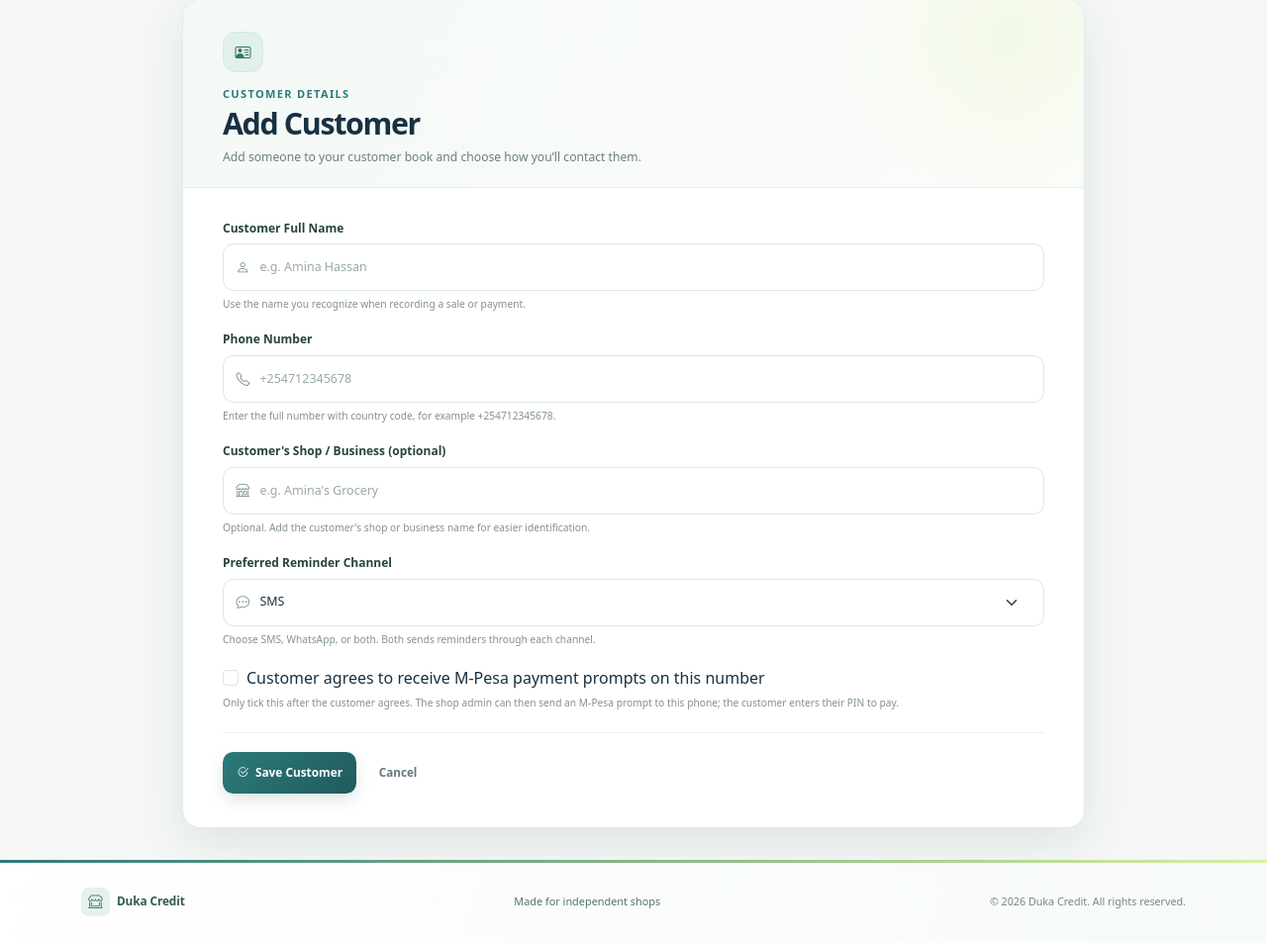
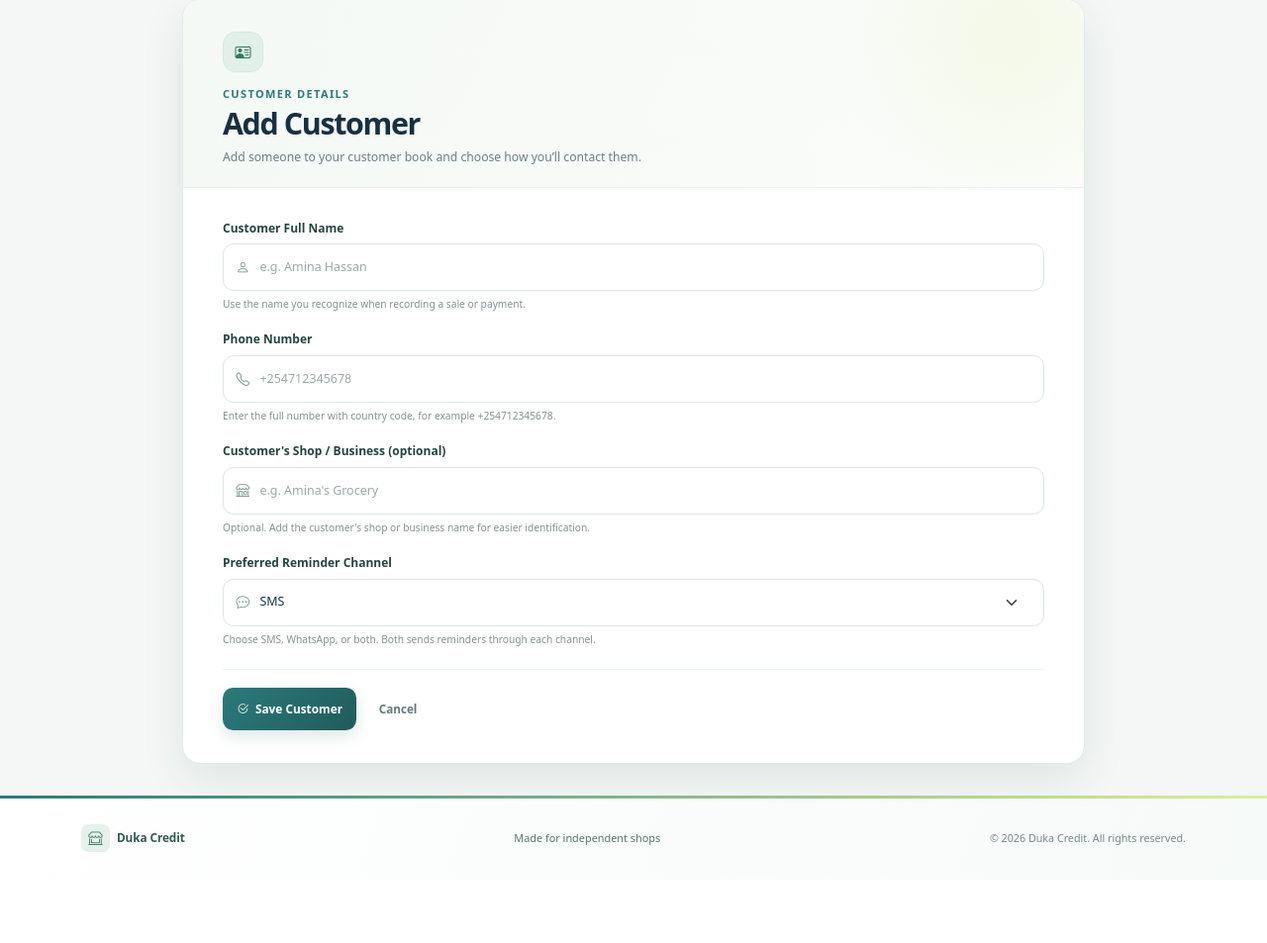
Before and after one commit to VinWonder/CreditManagementSystem, a Flask app: page /customers/new in a window 1280 px wide; the page is wider, and only the part inside the window is pictured. Shown: the part 135-1088 px from the top of that part at 99% size. After the commit the page ends 996 px from the top of that part, so only its background shows below. Run offline with Flask 3, Linux system fonts and the light colour scheme; the visitor is signed in with stand-in values (Sample User, id 1); data that the repository does not hold is empty; some libraries are stand-ins or nearby versions.

Commit message:
Remove the M-Pesa prompt consent tick box from customer details
Sending a prompt is now a payment method chosen when logging a payment.

Co-Authored-By: Claude Opus 5.5 <noreply@anthropic.com>

```diff
--- a/app/__init__.py
+++ b/app/__init__.py
@@ -187,10 +187,7 @@ def _upgrade_local_auth_schema():
                         text(f"ALTER TABLE payments ADD COLUMN {name} {definition}")
                     )
         local_table_additions = {
-            "customers": {
-                "shop_name": "VARCHAR(100)",
-                "accepts_stk_prompts": "BOOLEAN NOT NULL DEFAULT 0",
-            },
+            "customers": {"shop_name": "VARCHAR(100)"},
             "message_dispatch_log": {"failure_reason": "VARCHAR(500)"},
         }
         for table_name, table_additions in local_table_additions.items():
--- a/app/customers/forms.py
+++ b/app/customers/forms.py
@@ -1,5 +1,5 @@
 from flask_wtf import FlaskForm
-from wtforms import BooleanField, StringField, SelectField, SubmitField
+from wtforms import StringField, SelectField, SubmitField
 from wtforms.validators import DataRequired, Length, Optional, Regexp
 
 
@@ -21,7 +21,4 @@ class CustomerForm(FlaskForm):
         choices=[("sms", "SMS"), ("whatsapp", "WhatsApp"), ("both", "SMS + WhatsApp")],
         default="sms",
     )
-    accepts_stk_prompts = BooleanField(
-        "Customer agrees to receive M-Pesa payment prompts on this number"
-    )
     submit = SubmitField("Save Customer")
--- a/app/customers/routes.py
+++ b/app/customers/routes.py
@@ -70,7 +70,6 @@ def new_customer():
             phone_number=form.phone_number.data,
             shop_name=(form.shop_name.data or "").strip() or None,
             preferred_channel=form.preferred_channel.data,
-            accepts_stk_prompts=form.accepts_stk_prompts.data,
         )
         db.session.add(customer)
         db.session.flush()  # get customer_id before commit
@@ -104,7 +103,6 @@ def edit_customer(customer_id):
         customer.phone_number = form.phone_number.data
         customer.shop_name = (form.shop_name.data or "").strip() or None
         customer.preferred_channel = form.preferred_channel.data
-        customer.accepts_stk_prompts = form.accepts_stk_prompts.data
         db.session.commit()
         flash("Customer updated.", "success")
         return redirect(url_for("customers.list_customers"))
--- a/app/templates/customers/form.html
+++ b/app/templates/customers/form.html
@@ -61,13 +61,6 @@
         </span>
         <small class="customer-field-help" id="customer-channel-help">Choose SMS, WhatsApp, or both. Both sends reminders through each channel.</small>
       </div>
-      <div class="customer-form-field">
-        <div class="form-check customer-stk-consent">
-          {{ form.accepts_stk_prompts(class="form-check-input", **{"aria-describedby": "customer-stk-help"}) }}
-          {{ form.accepts_stk_prompts.label(class="form-check-label") }}
-        </div>
-        <small class="customer-field-help" id="customer-stk-help">Only tick this after the customer agrees. The shop admin can then send an M-Pesa prompt to this phone; the customer enters their PIN to pay.</small>
-      </div>
       <div class="customer-form-actions">
         <button class="customer-save-button" type="submit"><i class="bi bi-check2-circle" aria-hidden="true"></i>{{ form.submit.label.text }}</button>
         <a class="customer-cancel-link" href="{{ url_for('customers.list_customers') }}">Cancel</a>
```
